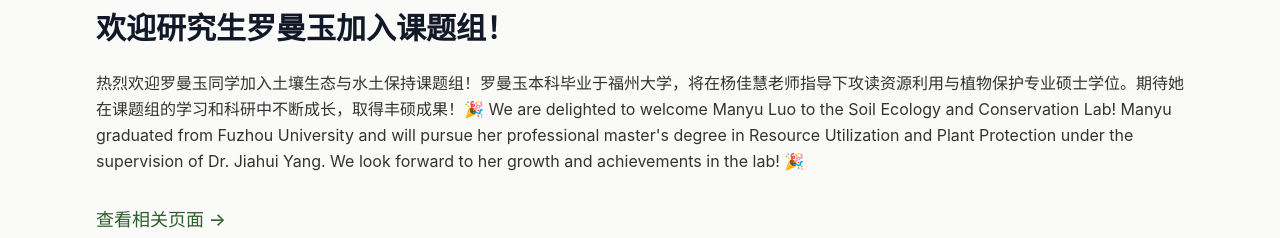
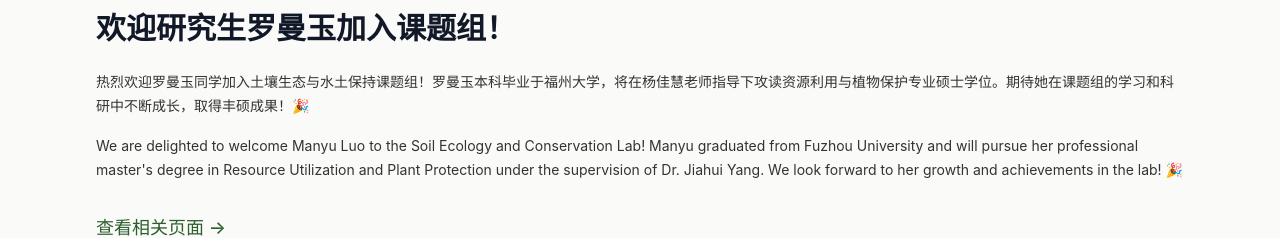
Before and after one commit to chliuhq/soil-ecology-lab, a Next.js app in the folder soil-ecology-lab/: page /news/002-welcome-luomanyu in a window 1280 px wide. Shown: the part 248-486 px from the top of the page. Built offline with nearby package versions, Linux system fonts and the light colour scheme; no server answers.

Commit message:
feat(news): add marked markdown parser + tailwind typography plugin for proper formatting

```diff
--- a/soil-ecology-lab/package.json
+++ b/soil-ecology-lab/package.json
@@ -31,6 +31,7 @@
     "typescript": "^5.9.3"
   },
   "devDependencies": {
+    "@tailwindcss/typography": "^0.5.19",
     "@vercel/node": "^5.6.11"
   }
 }
--- a/soil-ecology-lab/src/app/news/[id]/client-page.tsx
+++ b/soil-ecology-lab/src/app/news/[id]/client-page.tsx
@@ -1,7 +1,7 @@
 "use client";
+import { marked } from "marked";
 import { useParams } from "next/navigation";
 import Link from "next/link";
-import Image from "next/image";
 import { useI18n, useLocaleText } from "@/lib/i18n-context";
 import news from "@/data/news.json";
 
@@ -16,11 +16,19 @@ function extractImages(content: string): string[] {
   return images;
 }
 
-// 将 markdown 图片语法转为 HTML
+// 将 markdown 图片语法转为 figure HTML（居中+标题）
 function renderImages(content: string): string {
   return content.replace(/!\[(.*?)\]\((.*?)\)/g, (_match: string, alt: string, src: string) => {
     return `<figure style="margin:1.5rem 0;text-align:center;"><img src="${src}" alt="${alt}" style="max-width:640px;display:block;margin:0 auto;border-radius:8px;" loading="lazy" /><figcaption style="font-size:0.875rem;color:#666;margin-top:0.5rem;">${alt}</figcaption></figure>`;
   });
+}
+
+// 解析 markdown 内容（支持标题、段落、加粗、列表等）
+function parseContent(content: string): string {
+  // 先处理图片语法为 figure HTML
+  const withFigures = renderImages(content);
+  // 再用 marked 解析剩余 markdown 语法
+  return marked.parse(withFigures) as string;
 }
 
 export default function NewsDetailClient() {
@@ -57,8 +65,8 @@ export default function NewsDetailClient() {
         </h1>
         {n.content && (
           <div
-            className="text-base text-text-main leading-relaxed"
-            dangerouslySetInnerHTML={{ __html: renderImages(String(lt(n.content))) }}
+            className="prose prose-sm max-w-none text-text-main"
+            dangerouslySetInnerHTML={{ __html: parseContent(String(lt(n.content))) }}
           />
         )}
         {n.link && n.link !== `/news/${n.id}` && (
--- a/soil-ecology-lab/tailwind.config.js
+++ b/soil-ecology-lab/tailwind.config.js
@@ -24,5 +24,5 @@ module.exports = {
       },
     },
   },
-  plugins: [],
+  plugins: [require("@tailwindcss/typography")],
 };
```
Also changed, not shown: 1 other file (tests, documents, lock files or other folders).
